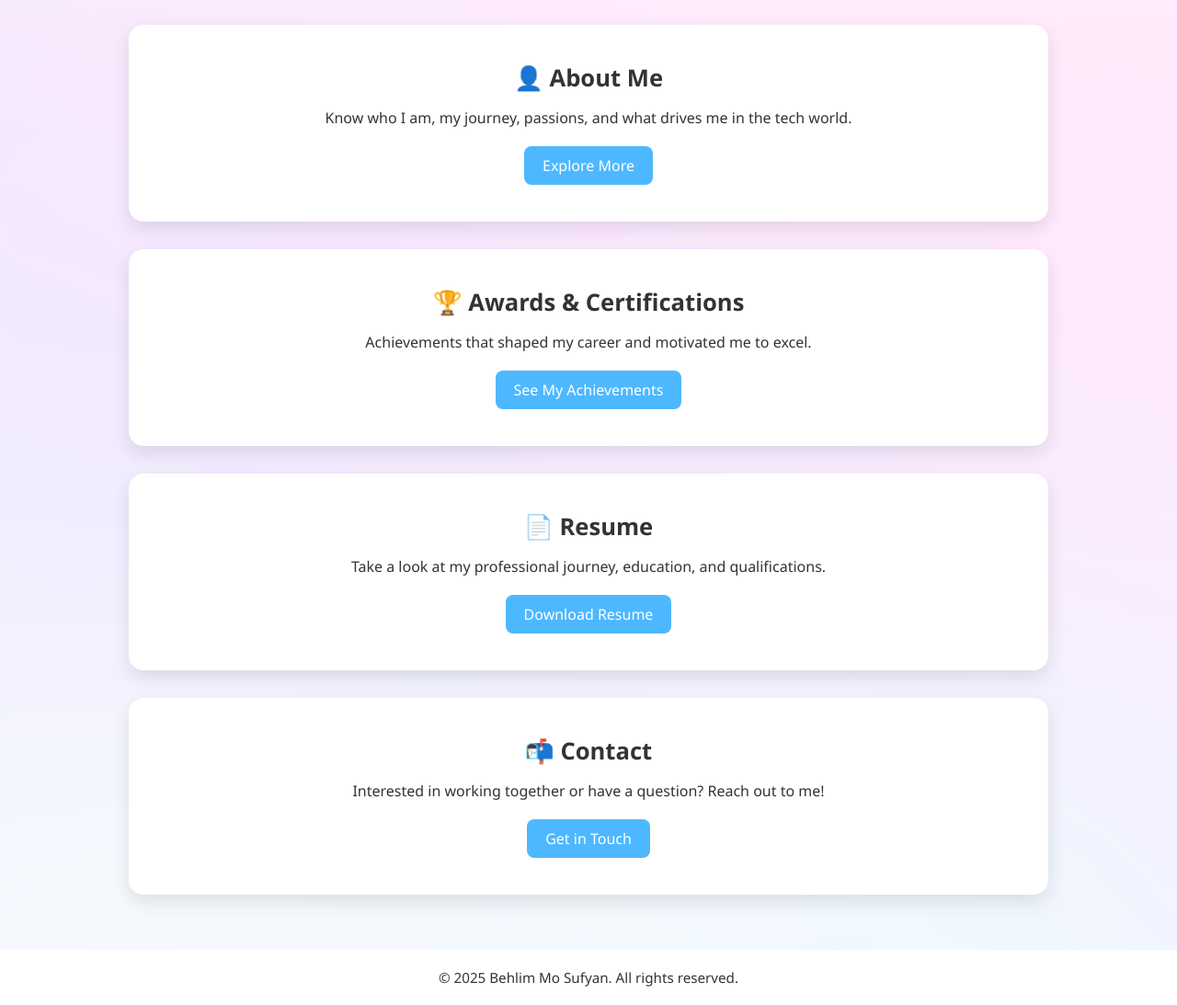
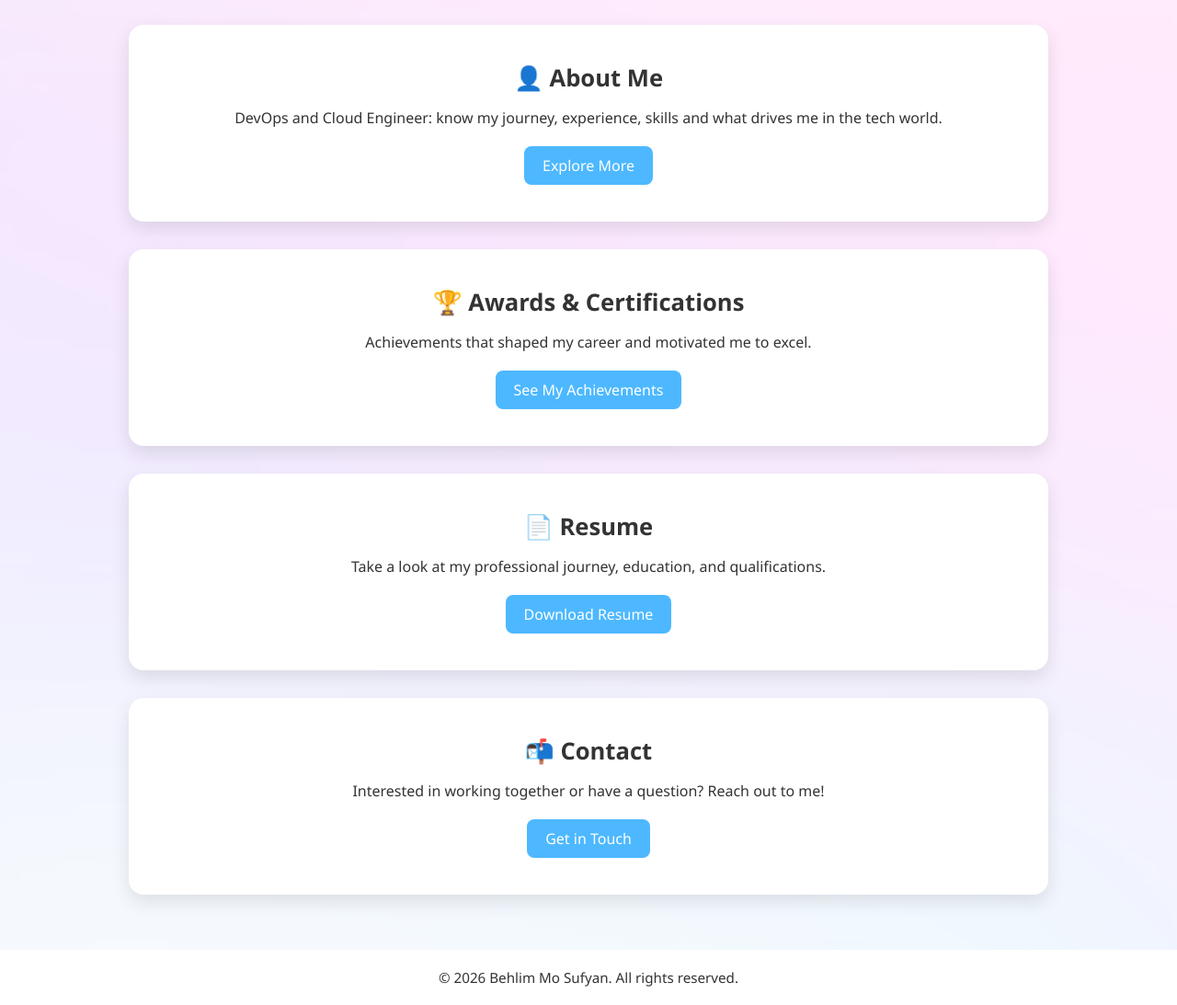
Before and after one commit to sufyan3018/portfolio, a plain HTML site: page home.html in a window 1280 px wide. Shown: the part 248-1341 px from the top of the page at 92% size. Drawn offline with Linux system fonts and the light colour scheme.

Commit message:
Revise content and update footer year
Updated the content and year in the overview sections and footer.

```diff
--- a/home.html
+++ b/home.html
@@ -240,7 +240,7 @@
 
   <div class="overview-section">
     <h2>👤 About Me</h2>
-    <p>Know who I am, my journey, passions, and what drives me in the tech world.</p>
+    <p>DevOps and Cloud Engineer: know my journey, experience, skills and what drives me in the tech world.</p>
     <a href="index.html">Explore More</a>
   </div>
 
@@ -263,7 +263,7 @@
   </div>
 
   <div class="footer">
-    © 2025 Behlim Mo Sufyan. All rights reserved.
+    © 2026 Behlim Mo Sufyan. All rights reserved.
   </div>
 
   <script>
```
